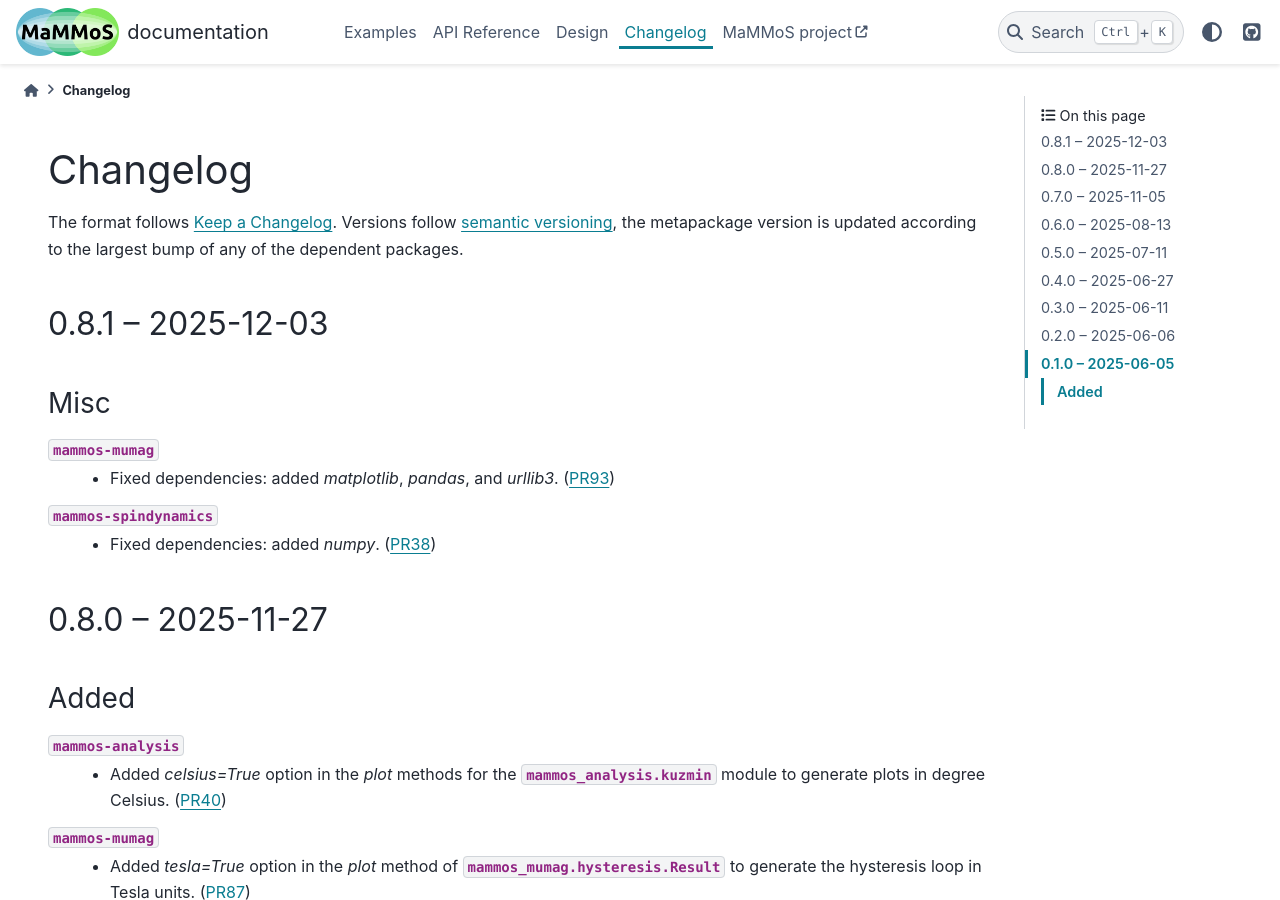
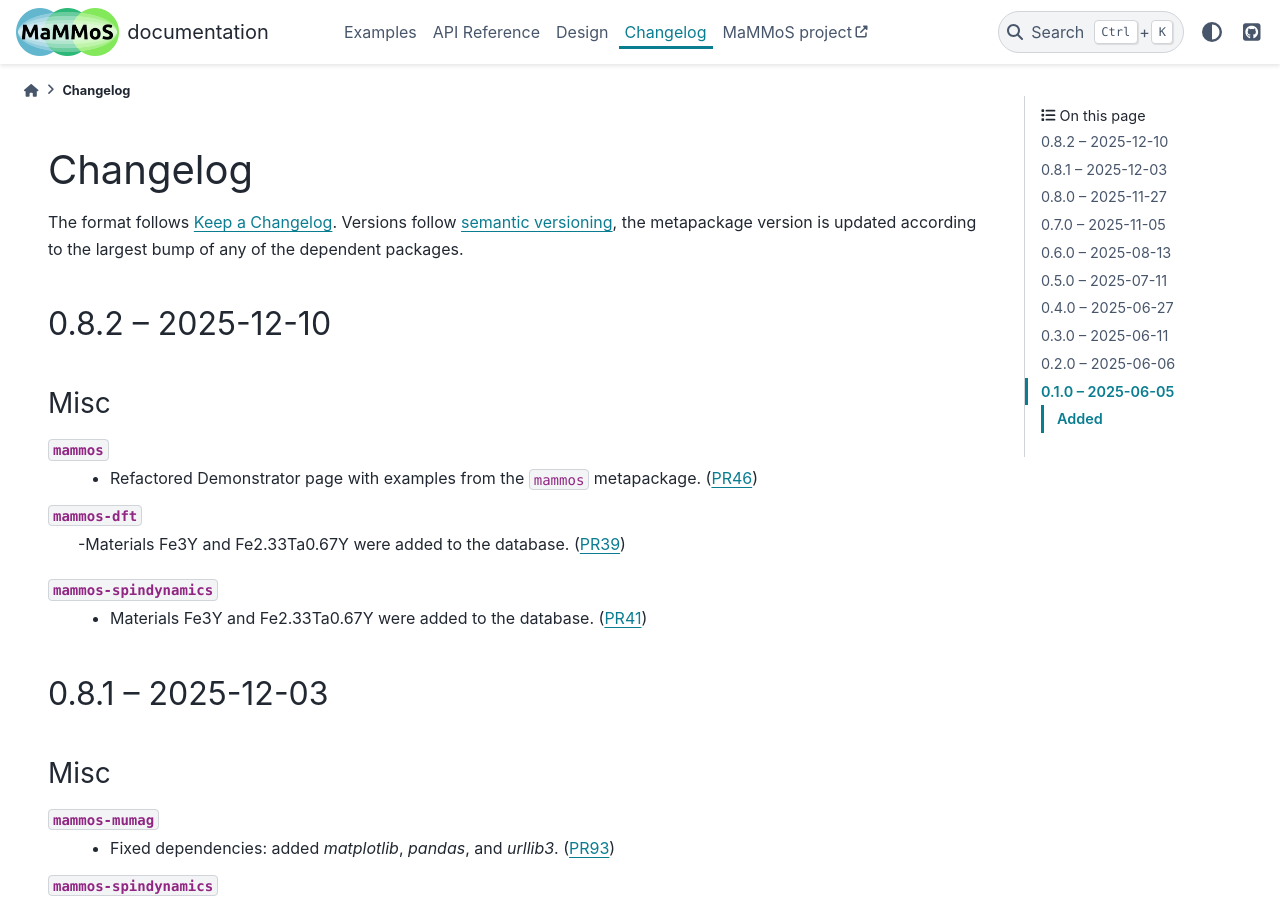
Before and after one commit to MaMMoS-project/mammos, a Sphinx documentation site: the page built from docs/source/changelog.rst, in a window 1280 px wide and 900 px high. Built offline with Sphinx 7.4.7 and the PyData theme 0.15.4, drawn with Linux system fonts in a browser that asks for light colours; pages that are not in the unit, such as notebooks, are missing from menus; the version number is read from the project's files by our own code.

Commit message:
Bump version

```diff
--- a/docs/source/changelog.rst
+++ b/docs/source/changelog.rst
@@ -5,6 +5,20 @@ Changelog
 The format follows `Keep a Changelog <https://keepachangelog.com/>`__. Versions
 follow `semantic versioning <https://semver.org/>`__, the metapackage version is
 updated according to the largest bump of any of the dependent packages.
+
+0.8.2 -- 2025-12-10
+===================
+
+Misc
+----
+
+``mammos``
+  - Refactored Demonstrator page with examples from the ``mammos`` metapackage. (`PR46 <https://github.com/MaMMoS-project/mammos/pull/46>`__)
+``mammos-dft``
+  -Materials Fe3Y and Fe2.33Ta0.67Y were added to the database. (`PR39 <https://github.com/MaMMoS-project/mammos-dft/pull/39>`__)
+``mammos-spindynamics``
+  - Materials Fe3Y and Fe2.33Ta0.67Y were added to the database. (`PR41 <https://github.com/MaMMoS-project/mammos-spindynamics/pull/41>`__)
+
 
 0.8.1 -- 2025-12-03
 ===================
--- a/pyproject.toml
+++ b/pyproject.toml
@@ -4,7 +4,7 @@ build-backend = "hatchling.build"
 
 [project]
 name = "mammos"
-version = "0.8.1"
+version = "0.8.2"
 description = "A multiphyscis simulation suite for magnetic materials."
 readme = "README.md"
 authors = [
@@ -26,10 +26,10 @@ classifiers = [
 requires-python = ">=3.11"
 dependencies = [
   "mammos-analysis==0.2.0",
-  "mammos-dft==0.3.2",
+  "mammos-dft==0.3.3",
   "mammos-entity==0.11.0",
   "mammos-mumag==0.10.1",
-  "mammos-spindynamics==0.2.4",
+  "mammos-spindynamics==0.2.5",
   "mammos-units==0.3.2",
 ]
 
```
Also changed, not shown: CHANGELOG.md (+7 -0 lines), changes/46.misc.md (deleted, +0 -1 lines), 1 other file.
